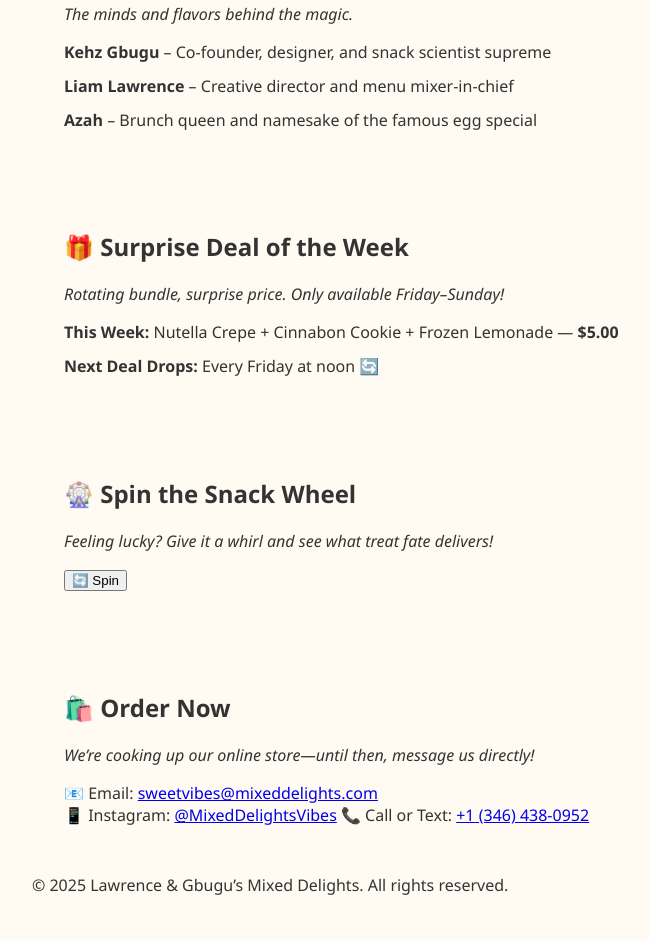
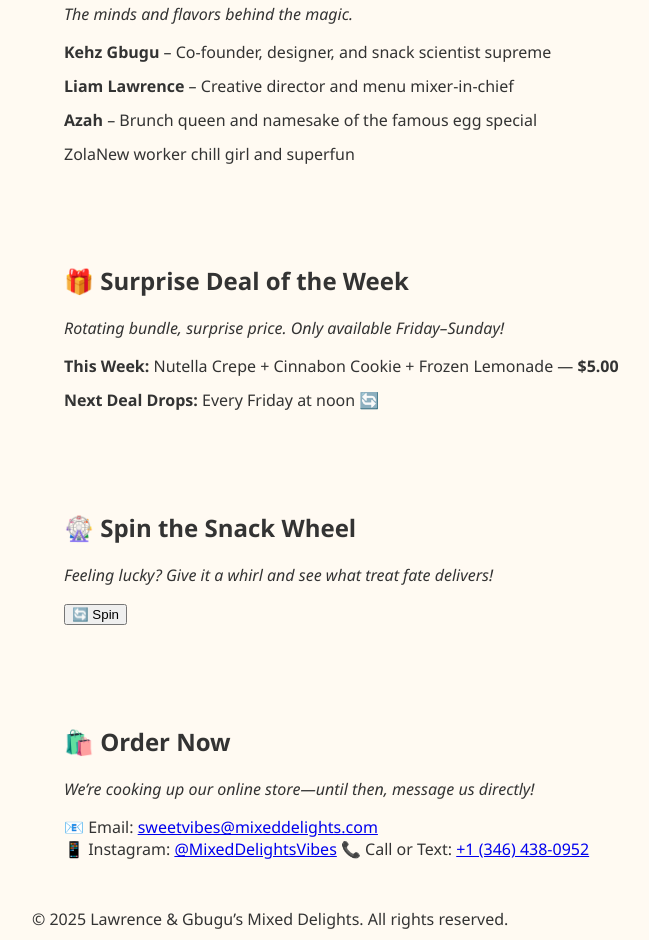
Before and after one commit to TheOGTurt/Lawernce-and-Gbugu-Mixed-Deliights, a plain HTML site: page index.html in a window 1280 px wide. Shown: the part 4588-5528 px from the top of the page, without its empty margins (190-839 px from the left). Drawn offline with Linux system fonts and the light colour scheme.

Commit message:
Add files via upload

```diff
--- a/index.html
+++ b/index.html
@@ -245,6 +245,7 @@
     <li><strong>Kehz Gbugu</strong> – Co-founder, designer, and snack scientist supreme</li>
     <li><strong>Liam Lawrence</strong> – Creative director and menu mixer-in-chief</li>
     <li><strong>Azah</strong> – Brunch queen and namesake of the famous egg special</li>
+    <li></strong>Zola</strong>New worker chill girl and superfun</li>
   </ul>
 </section>
 
```
